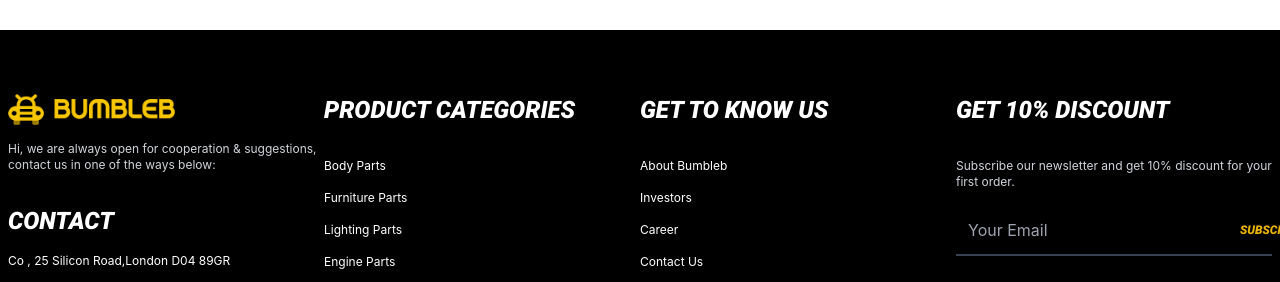
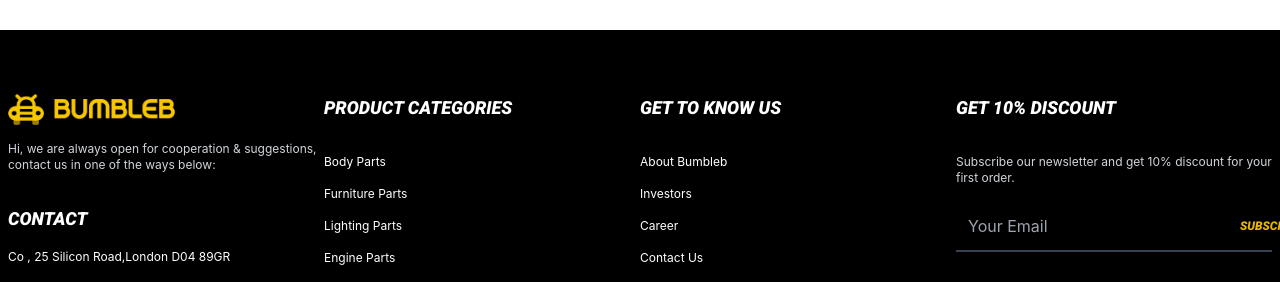
Before and after one commit to Kibet-mutai/Spare-shop, a React (Vite) app: page / in a window 1280 px wide. Shown: the part 1806-2088 px from the top of the page. Built offline with nearby package versions, Linux system fonts and the light colour scheme; a web font is replaced by a local one.

Commit message:
Complete footer

```diff
--- a/src/Layouts/Footer.tsx
+++ b/src/Layouts/Footer.tsx
@@ -16,7 +16,7 @@ export const Footer = () => {
             Hi, we are always open for cooperation & suggestions, contact us in
             one of the ways below:
           </p>
-          <h3 className="text-2xl text-white uppercase mt-4">Contact</h3>
+          <h3 className="text-lg text-white uppercase mt-4">Contact</h3>
           <p className="text-white flex flex-col gap-y-4">
             <p className="hover:text-yellow-500 text-xs">
               Co , 25 Silicon Road,London D04 89GR
@@ -28,7 +28,7 @@ export const Footer = () => {
           </p>
         </div>
         <div className="col-span-2 flex flex-col gap-y-4">
-          <h3 className="text-2xl text-white uppercase mb-4">
+          <h3 className="text-lg text-white uppercase mb-4">
             Product categories
           </h3>
           <p className="text-white flex flex-col gap-y-4">
@@ -55,7 +55,7 @@ export const Footer = () => {
           </p>
         </div>
         <div className="col-span-2 flex flex-col gap-y-4">
-          <h3 className="text-2xl text-white uppercase mb-4">Get to Know us</h3>
+          <h3 className="text-lg text-white uppercase mb-4">Get to Know us</h3>
           <p className="text-white flex flex-col gap-y-4">
             <a href="#">
               <p className="hover:text-yellow-500 text-xs">About Bumbleb</p>
@@ -78,7 +78,7 @@ export const Footer = () => {
           </p>
         </div>
         <div className="col-span-2 flex flex-col gap-y-4">
-          <h3 className="text-2xl text-white uppercase mb-4">
+          <h3 className="text-lg text-white uppercase mb-4">
             Get 10% discount
           </h3>
           <p className="text-gray-300 text-xs">
```
